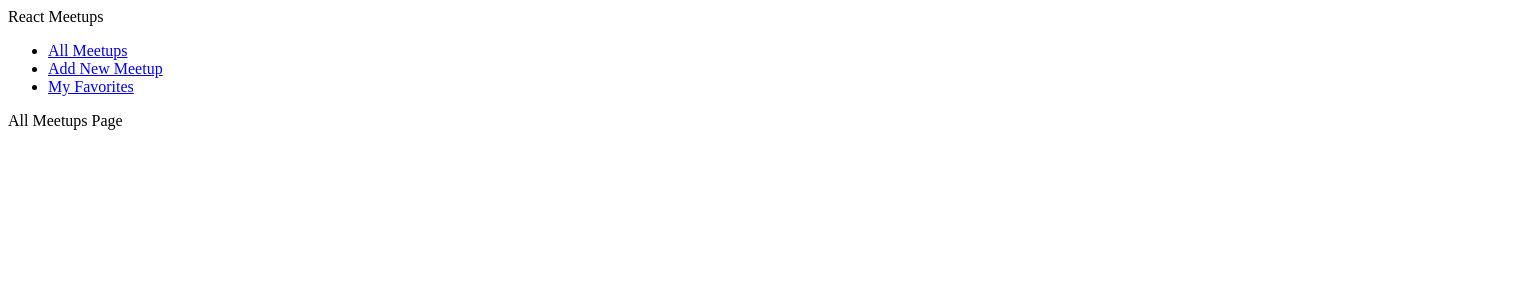
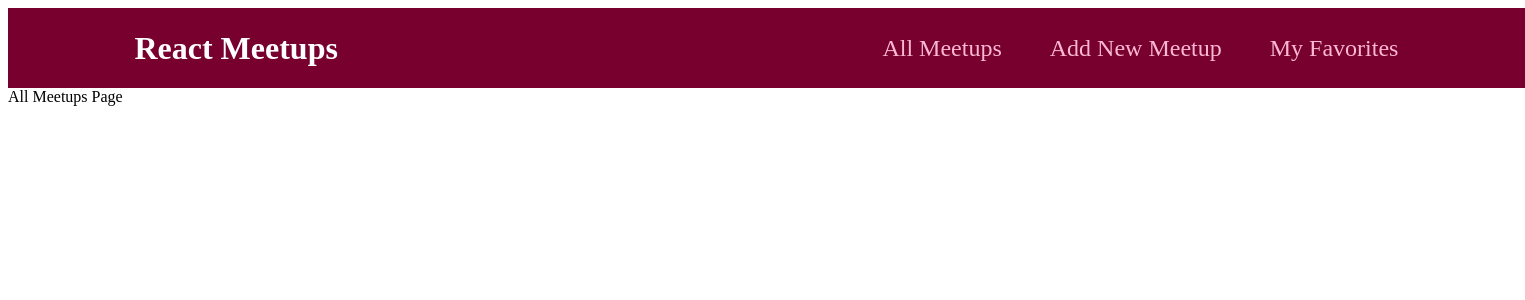
Before and after one commit to LuckYYadav15/React, a React (Create React App) app in the folder react-03/: page / in a window 1280 px wide. Shown: the top 300 px of the page, 1525 px wide, since content can reach past the window. Built offline with nearby package versions, Linux system fonts and the light colour scheme.

Commit message:
finished with CSS

```diff
--- a/react-03/src/components/layout/MainNavigation.js
+++ b/react-03/src/components/layout/MainNavigation.js
@@ -1,8 +1,10 @@
 import { Link } from 'react-router-dom';
 
+import classes from './MainNavigation.module.css';
+
 function MainNavigation() {
-    return <header>
-        <div>React Meetups</div>
+    return <header className={classes.header}>
+        <div className={classes.logo}>React Meetups</div>
         <nav>
             <ul>
                 <li>
--- /dev/null
+++ b/react-03/src/components/layout/MainNavigation.module.css
@@ -0,0 +1,47 @@
+.header {
+    width: 100%;
+    height: 5rem;
+    display: flex;
+    align-items: center;
+    justify-content: space-between;
+    background-color: #77002e;
+    padding: 0 10%;
+}
+
+.logo {
+    font-size: 2rem;
+    color: white;
+    font-weight: bold
+}
+
+.header ul {
+    list-style: none;
+    margin: 0;
+    padding: 0;
+    display: flex;
+    align-items: baseline;
+}
+
+.header li {
+    margin-left: 3rem;
+}
+
+.header a {
+    text-decoration: none;
+    font-size: 1.5rem;
+    color: #fcb8d2;
+}
+
+.header a:hover,
+.header a:active.header,
+.header a.active {
+    color: white;
+}
+
+.badge {
+    background-color: #cc2062;
+    color: white;
+    border-radius: 12px;
+    padding: 0 1rem;
+    margin-left: 0,5rem;
+}
```
